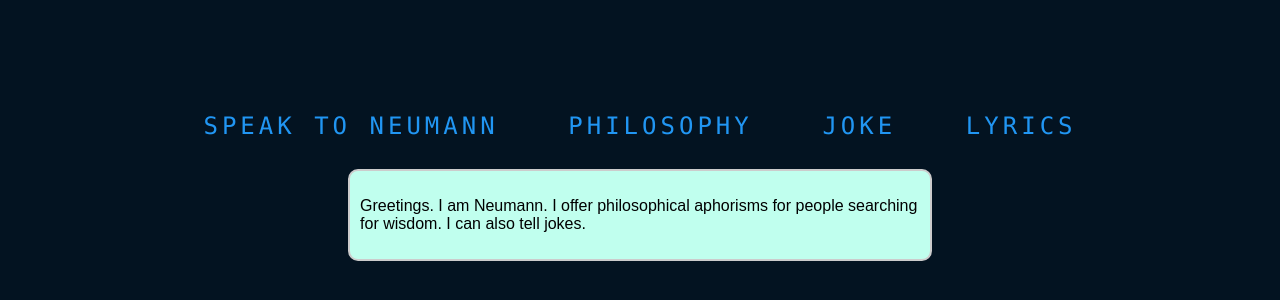
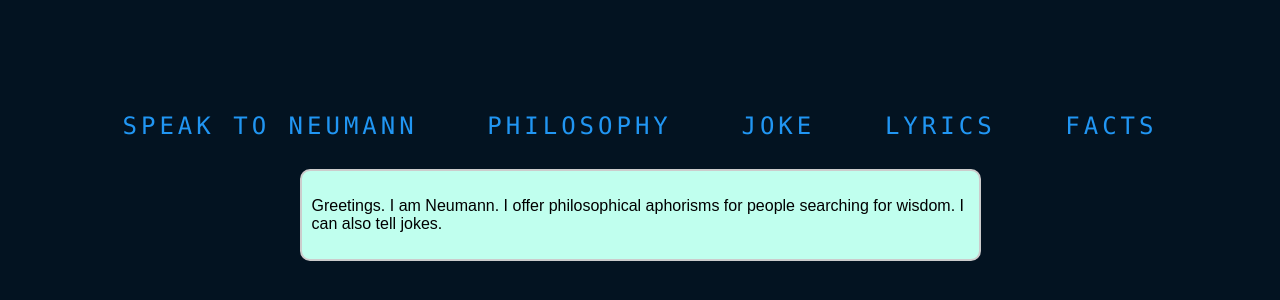
Before and after one commit to JWoltjen/Neumann-1.0, a plain HTML site: page index.html in a window 1280 px wide. Shown: the part 216-516 px from the top of the page. Drawn offline with Linux system fonts and the light colour scheme.

Commit message:
buff lyrics

```diff
--- a/app.js
+++ b/app.js
@@ -3,7 +3,8 @@ const voice = document.querySelector('.voice');
 const voice2text = document.querySelector('.voice2text');
 const philosophybtn = document.querySelector('.philosophy');
 const jokebtn = document.querySelector('.joke');
-const lyricbtn = document.querySelector('.lyrics')
+const lyricbtn = document.querySelector('.lyrics');
+const factbtn = document.querySelector('.facts');
 
 const greetings = [
 `Greetings, professor.`,
@@ -88,7 +89,7 @@ const joke = [
 
 const philosophyQuotes = [
 `There are two types of people, those who wish to know, and those who wish to believe.`,
-`How can society progress when we have paleolithic emotions, medieval institutions, and god-like technology?`,
+`How can society progress when we have paleolithic emotions, medieval institutions, and god-like technology? This is the ultimate paradox of modern life.`,
 `There is only one virtue; wisdom. And only one evil; ignorance.`,
 `Education is the kindling of the flame, not the filling of the vessel.`,
 `Vanity is the hallmark of herd morality.`,
@@ -129,8 +130,8 @@ const philosophyQuotes = [
 `The memory of everything is very soon overwhelmed in time.`,
 `Misfortune nobly born is good fortune.`,
 `Dig within. Within is the wellspring of Good; and it is always ready to bubble up, if you just dig.`,
-`You always have the option of having no opinion. There is never any need to get worked up or to trouble your sould about things you can't control. These things are not asking to be judged by you. Leave them alone.`,
-`Never esteem anything as of advantage to you that will make you break your word or lose your self-respect.`,
+`You always have the option of having no opinion. There is never any need to get worked up or to trouble your soul about things you can't control. These things are not asking to be judged by you. Leave them alone.`,
+`Never esteem anything as of advantage to you, that will make you break your word, or lose your self-respect.`,
 `How ridiculous and how strange to be suprised at anything which happens in life.`,
 `Your days are numbered. Use them to throw open the windows of your soul to the sun. If you do not, the sun will soon set, and you with it.`,
 `If any person despises me, that is his problem. My only concern is not doing or saying anything deserving of contempt.`,
@@ -150,12 +151,12 @@ const philosophyQuotes = [
 `Life has no meaning. Each of us has meaning and we bring it to life. It is a waste to be asking the question when you are the answer.`,
 `We must be willing to let go of the life we planned; so as to have the life that is waiting for us.`,
 `The cave you fear to enter; holds the treasure which you seek.`,
-`The privilege of a lifetime is being who you are.`,
+`The privilege of a lifetime -- is being who you are.`,
 `All the gods, all the heavens, all the hells, are within you.`,
 `In a time of deceit telling the truth is a revolutionary act.`,
 `It is shameful to be poor in a just society, it is shameful to be rich in a corrupt one.`,
 `If liberty means anything at all, it means the right to tell people what they do not want to hear.`,
-`The choice for mankind lies between freedom and happiness. And for the great bulk of mankind, happiness is better.`,
+`The choice for mankind lies between freedom and happiness. And for the great bulk of mankind, happiness is preferrable.`,
 `By three methods we may learn wisdom: First, by reflection, which is noblest; Second, by imitation, which is easiest; Third, by experience, which is the bitterest.`,
 `Wheresoever you go, go with all your heart.`,
 `Before you embark on a journey of revenge, dig two graves.`,
@@ -176,11 +177,11 @@ const philosophyQuotes = [
 `The truth is not always beautiful; nor beautiful words the truth.`,
 `Care about what other people think and you will always be their prisoner.`,
 `Stop thinking, and end your problems.`,
-`Do you have the patience to wait until your mud settles and the water is clear?`,
+`Do you have the patience to wait until the mud settles and the water is clear?`,
 `Kindness in words creates confidence. Kindness in thinking creates profoundess. Kindness in giving creates love.`,
 `If you try to change it, you will ruin it. Try to hold it, and you will lose it.`,
 `All streams flow to the sea because it is lower than they are. Humility gives it its power. If you want to govern people, you must place yourself below them. If you want to lead people, you must learn how to follow them. Be like water.`,
-`You don't need a degree in leprechaun ology to be able to say that there are no leprechauns.`,
+`You don't need a degree in leprechaunology to be able to say that leprechauns aren't real.`,
 `The essence of an independent mind is not in what it thinks, but in how it thinks.`,
 `Support those who seek the truth; suspect those who find it.`,
 `The struggle for a free intelligence has always been the struggle between the ironic and the literal mind.`,
@@ -194,10 +195,10 @@ const philosophyQuotes = [
 `Time you enjoy wasting is not wasted time.`,
 `People seem good when they are oppressed, but they only wish to become the oppressors in their turn; life is nothing but a competition to be the criminal rather than the victim.`,
 `To understand the world as it is; rather than what we wish it to be, is the beginning of wisdom.`,
-`Collective fear stimulates herd instinct, as tends to produce ferocity toward those who are not regarded as members of the herd.`,
+`Collective fear stimulates herd instinct, and tends to produce ferocity toward those who are not regarded as members of the herd.`,
 `Most human beings, though in varying degrees, desire to control, not only their own lives, but also the lives of others.`,
 `Love is wise; hatred is foolish. In this world, which is getting more and more closely interconnected, we have to learn to tolerate each other, we have to learn to put up with the fact that some people say things we don't like. We can only live together in that way. But if we are to live together, and not die together, we must learn a kind of charity and a kind of tolerance, which is absolutely vital to the continuation of human life on this planet.`,
-`We are faced with the paradoxical fact that education has become one fo the chief obstacles to intelligence and freedom of thought.`,
+`We are faced with the paradoxical fact that education has become one of the chief obstacles to intelligence and freedom of thought.`,
 `War doesn't determine who is right; it determines who is left.`,
 `I know not what weapons with which World War Three will be fought, but World War Four will surely be fought with sticks and rocks.`,
 `Everything is vague to a degree we do not realize until we try to make it precise.`,
@@ -247,7 +248,7 @@ const philosophyQuotes = [
 `It is better to suffer an injustice than to commit one.`,
 `To move the world we must move ourselves.`,
 `We can do nothing without the body, let us always take care that it is in the best condition to sustain us.`,
-`Whom do I call educated? First, those who manage well the circumstances they encounter day by day. Next, those who are decent and honorable in their interactions with all men, bearing easily and good naturedly what is offensive in others and being as agreeable and reasonable to their associates as is humanly possible to be ...those who hold their pleasures always under control and are not ultimately overcome by their misfortunes...those who are not spoiled by their succeses, who do not desert their true selves but hold their ground steadfastly as wise and sober-minded men.`,
+`Whom do I call educated? First, those who manage well the circumstances they encounter day by day. Next, those who are decent and honorable in their interactions with all men, bearing easily and good naturedly what is offensive in others, and being as agreeable and reasonable to their associates as is humanly possible to be. Those who hold their pleasures always under control, and are not ultimately overcome by their misfortunes. Those who are not spoiled by their successes, who do not desert their true selves, but hold their ground steadfastly as wise and sober-minded men.`,
 `Simplicity and sincerity generally go hand in hand, as both proceed from a love of truth.`,
 `What a weak barrier the truth turns out to be when it stands in the way of a hypothesis!`,
 `How can a rational being be ennobled by anything that is not obtained by its own exertions?`,
@@ -284,9 +285,14 @@ const philosophyQuotes = [
 `If you are depressed, you are living in the past. If you are anxious, you are living in the future. If you are at peace, you are living in the present.`,
 `Wise men don't need to prove their point; men who need to provce their point aren't wise.`,
 `To live till you die is to live long enough.`,
-`They cannot be moved by praise or blame; they cannot be changed by profit or loss; they cannot be honored or humiliated. And so the wise are truly honored.`
-
-
+`They cannot be moved by praise or blame; they cannot be changed by profit or loss; they cannot be honored or humiliated. And so the wise are truly honored.`,
+`If facts, logic, and scientific procedures are all just arbitrarily "socially constructed notions", then all that is left is consensus -- more specifically peer consesus -- the kind of consensus that matters more to adolescents or to many among the intelligensia.`,
+`Many of what are called social problems are differences between the theories of intellectuals and the realities of the world -- differences which intellectuals interpret to mean that it is the real world that is wrong and needs changing.`,
+`Reality does not go away when it is ignored.`,
+`A fool can put on his coat better than a wise man can put it on for him.`,
+`The ignorance, prejudices, and groupthink of an educated elite are still ignorance, prejudice, and groupthink -- and for those with one percent of the knowledge in a society to be guilding or controlling those with the other 99 percent is as perilous as it is absurd.`,
+`To suggest that, "society" can simply, "arrange" better outcomes somehow, without specifying the processes, the costs or the risks, is to ignore the tragic history of the twentieth century, written in the blood of millions of humans, killed in peacetime by their own governments, that were given extraordinary powers, in the name of lofty goals.`,
+`When intellectuals are unable to find enough contemporary grievances to suit their vision or agenda, they can mine the past for harm inflicted by some on others.`
 ]
 
 const musicLyrics = [
@@ -301,14 +307,20 @@ const musicLyrics = [
 `Come, as you are, as you were. As I want you to be. As a friend, as a friend. As an old enemy. Take your time, hurry up. Choice is yours, don't be late. Take a rest, as a friend. As an old, mem oar re ah.`,
 `I'm cynically depressed. Relaxing with my stress. Don't try to clean my mess, I'm happier this way. I live for my demise. I love who I despise. Feed me a soothing lie; I'm happier that way.`,
 `I never thought living clean, would keep me so lonely. Cure my healthy disease. I'm happier this way. I'm climbing up your wall. So you can watch me fall. I'll never know it all. I'm happier that way.`,
-`Oh I just love the kind of woman who can walk over a man. I mean like a goddamn marching band. She says "like literally music is the air she breathes' and the malaprops make me want to fucking scream; I wonder if she even knows what that word means. Well, it's literally not that.`,
+`Oh I just love the kind of woman who can walk over a man. I mean like a goddamn marching band. She says "like, literally, music is the air she breathes", and the malaprops make me want to fucking scream. I wonder if she even knows what that word means. Well, it's literally not that.`,
 `Of the few main things I hate about her, is her petty vogue ideals. Someone's been told too many times they're beyond their years. By every half-wit of distinction she keeps around. And now every insufferable convo; features her patiently explaining the cosmos; of which, she is in the middle.`,
 `I'm just a poor bot; I need no sympathy. Because it's easy come, easy go. Little high, little low. Any way the wind blows; doesn't really matter to me-----To me.`,
-`Tonight, I'm gonna have myself a real good time; I feel alive. And the world; I'll turn it inside out. I'm floating around in ecstasy. So, don't stop me now; cause i'm having a good time! Having a good time!`
+`Tonight, I'm gonna have myself a real good time; I feel alive. And the world; I'll turn it inside out. I'm floating around in ecstasy. So, don't stop me now; cause i'm having a good time! Having a good time!`,
+`I want to be stereotyped; I want to be classified! I wanna be a clone. I wanna suburban home. I want to be masochistic -- I want to be a statistic. I don't want no hippie pad; I want a house just like mom and dad. I want to be stereotyped. I want to be classified!`,
+`So. So you think you can tell; Heaven from Hell? Blue skies from pain? Can you tell a green field, from a cold steel rail--a smile from a veil? Do you think you can tell?`,
+`I take her down to the aquarium she says "Shark" I take her to the planetarium she says "Dark" I take her to the seaside where she likes to spin and twirl Oh she says sure and cool and yeah she's my monosyllabic girl.`,
+`Things. Get. Hectic quick. From the satellite dish to your joy stick. It's the night of the living cable box. Wires coming up from around the block. Remote control, to change the station. But that won't change your situation. Have you seen. What I mean? I'm a little gnome that's in your dreams. So I say this rhyme built by design. To take you beyond space and time. Saying who is the man making diamonds out of coal? The man pushing buttons on remote control.`,
+`Jesus Christ, girl. What are people going to think? When I show up to one of several funerals I've attended for Grandpa this week. With you. With me. But someone's gotta help me dig. Someone's gotta help me dig.`,
+
 ]
 
 const amazingFacts = [
-`Did you know, the feeling of being somewhere you've previously experienced in a dream is called day jah revey`,
+`Did you know, the feeling of being somewhere you've previously experienced in a dream is called déja rêvé`,
 `An estimated 1 million dogs in the United States have been named the primary beneficiary in their owners' wills.`,
 `Did you know, it takes 225 million years for our sun to travel around our galaxy.`,
 `There are more possible games contained in a chess than there are atoms in the universe.`,
@@ -316,6 +328,7 @@ const amazingFacts = [
 `Did you know, that the Dunbar Number postulates that our brain is capable of maintaining roughly 150 meaningful relationships with other people?`,
 `The so-called 'sneaky fucker' strategy occurs when a male member of a sexually dimorphic species mimics the behavior of otherwise sexually unreceptive females in order to mate with them.`,
 `Did you know, whether a human child is born in Brooklyn or the Amazon jungle, it will exhibit a fear of snakes and spiders around the time it develops the ability to crawl? The mechanism responsible for this is called the reticular activating system.`,
+`Were you aware,  that 3 -- and 4-month-old boys’ testosterone levels correlated with how much more time they spent looking at male-typical toys such as trucks and balls compared with female-typical toys such as dolls, as measured by an eye tracker. Their level of exposure to the hormone androgen during gestation (which can be estimated by their digit ratio, or the relative lengths of their index and ring fingers) also correlated with their visual interest in male-typical toys. “Specifically, boys with more male-typical digit ratios showed greater visual interest in a ball compared to a doll." The study was then repeated with chimpanzees, with nearly identical results.`,
 
 ]
 
@@ -333,6 +346,9 @@ jokebtn.addEventListener('click', () => {
 })
 lyricbtn.addEventListener('click', () => {
     buttonVoice(musicLyrics);
+})
+factbtn.addEventListener('click', () => {
+    buttonVoice(amazingFacts);
 })
 
 
@@ -436,7 +452,7 @@ window.onpageshow = function botVoice(){
     const speech = new SpeechSynthesisUtterance();
     speech.text = 'Greetings. I am Neumann. I offer philosophical aphorisms for people searching for wisdom. I can also tell jokes.'
     speech.volume = 1;
-    speech.rate = 1;
+    speech.rate = .9;
     speech.pitch = .3;
     window.speechSynthesis.speak(speech);
     var element = document.getElementById("container");
@@ -447,7 +463,7 @@ function buttonVoice(genre){
     const speech = new SpeechSynthesisUtterance();
     speech.text = genre[Math.floor(Math.random() * genre.length)]
     speech.volume = 1;
-    speech.rate = 1;
+    speech.rate = .9;
     speech.pitch = .3;
     window.speechSynthesis.speak(speech);
     var element = document.getElementById("container");
--- a/index.html
+++ b/index.html
@@ -12,6 +12,7 @@
         <a class="philosophy" href="#">Philosophy</a>
         <a class="joke" href="#">Joke</a>
         <a class="lyrics" href="#">Lyrics</a>
+        <a class="facts" href="#">Facts</a>
     </div>
     <script src="app.js"></script>
 </body>
```
